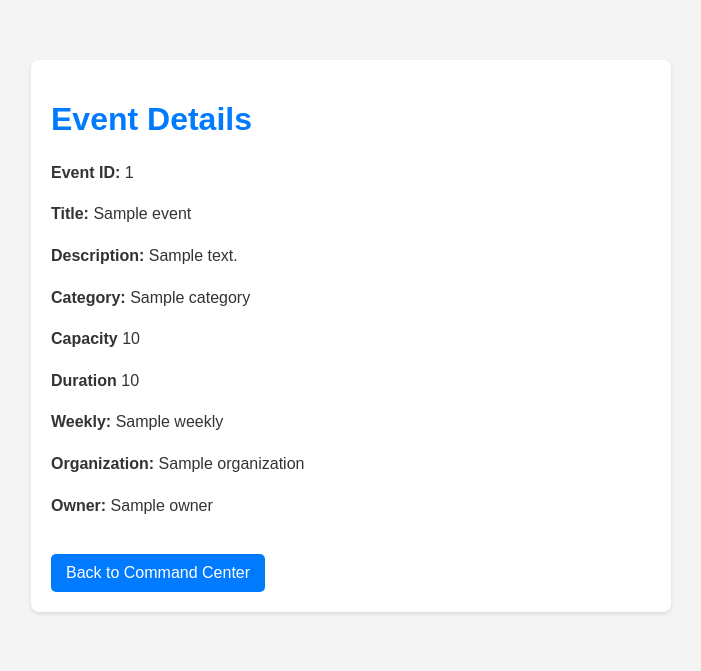
After one commit to eliflali/CENG445-Room-Reservation-System-Project, a Django app: template phase-3/room_reservation/templates/access_event.html in a window 1280 px wide. The commit adds this page. Shown: the top 671 px of the page, without its empty margins (289-990 px from the left). Run offline with Django 4.2, Linux system fonts and the light colour scheme; the template is opened without the code that fills it: most values are stand-ins (such as "Sample title", 1, 10 or a date in 2020).

Commit message:
access event is completed.

```diff
--- /dev/null
+++ b/phase-3/room_reservation/templates/access_event.html
@@ -0,0 +1,68 @@
+<!DOCTYPE html>
+<html lang="en">
+<head>
+    <meta charset="UTF-8">
+    <title>Event Details</title>
+    <style>
+        body {
+            font-family: Arial, sans-serif;
+            background-color: #f4f4f4;
+            margin: 0;
+            padding: 20px;
+            color: #333;
+        }
+
+        h1 {
+            color: #007bff;
+        }
+
+        .container {
+            background: white;
+            padding: 20px;
+            border-radius: 8px;
+            box-shadow: 0 2px 4px rgba(0, 0, 0, 0.1);
+            max-width: 600px;
+            margin: 40px auto;
+        }
+
+        p {
+            font-size: 16px;
+            line-height: 1.6;
+        }
+
+        .back-link {
+            display: inline-block;
+            margin-top: 20px;
+            text-decoration: none;
+            background-color: #007bff;
+            color: white;
+            padding: 10px 15px;
+            border-radius: 5px;
+            transition: background-color 0.3s;
+        }
+
+        .back-link:hover {
+            background-color: #0056b3;
+        }
+    </style>
+</head>
+<body>
+    <div class="container">
+        <h1>Event Details</h1>
+        {% if events %}
+            <p><strong>Event ID:</strong> {{ events.id }}</p>
+            <p><strong>Title:</strong> {{ events.title }}</p>
+            <p><strong>Description:</strong> {{ events.description }}</p>
+            <p><strong>Category:</strong> {{ events.category }}</p>
+            <p><strong>Capacity</strong> {{ events.capacity }}</p>
+            <p><strong>Duration</strong> {{ events.duration }}</p>
+            <p><strong>Weekly:</strong> {{ events.weekly }}</p>
+            <p><strong>Organization:</strong> {{ events.organization }}</p>
+            <p><strong>Owner:</strong> {{ events.owner }}</p>
+        {% else %}
+            <p>Invalid response from phase2 server in get_room</p>
+        {% endif %}
+        <a href="/command-center/" class="back-link">Back to Command Center</a>
+    </div>
+</body>
+</html>
```
Also changed, not shown: phase-3/room_reservation/room_reservation/views.py (+28 -1 lines), phase-3/room_reservation/templates/command_center.html (+7 -0 lines), phase-3/room_reservation/templates/list_events.html (+10 -10 lines).
